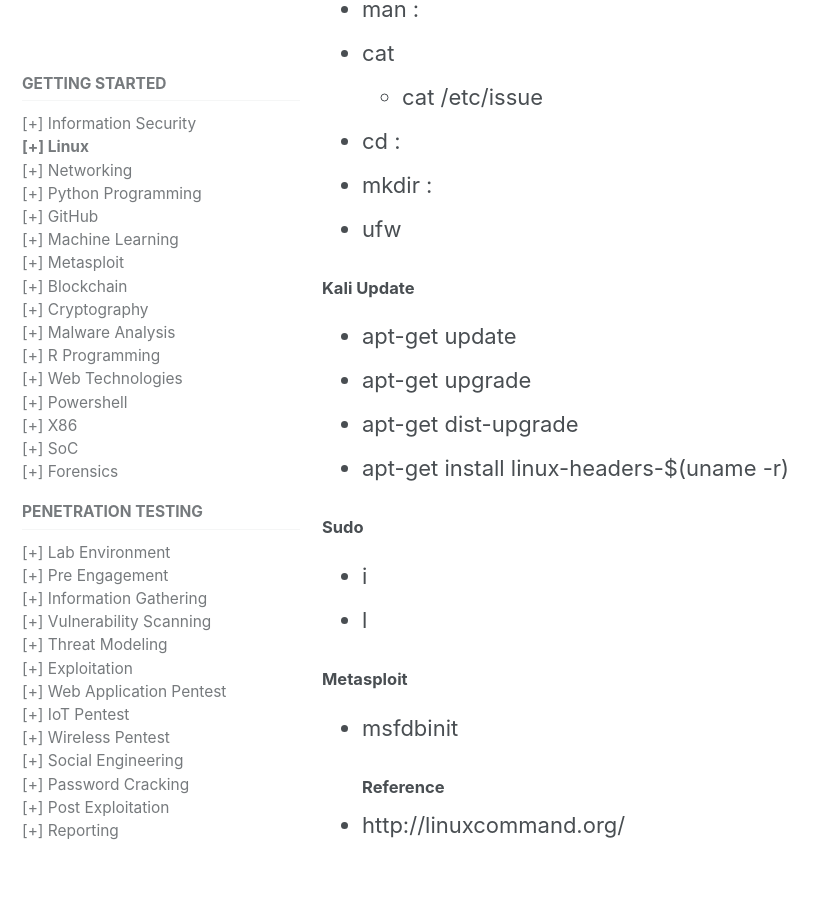
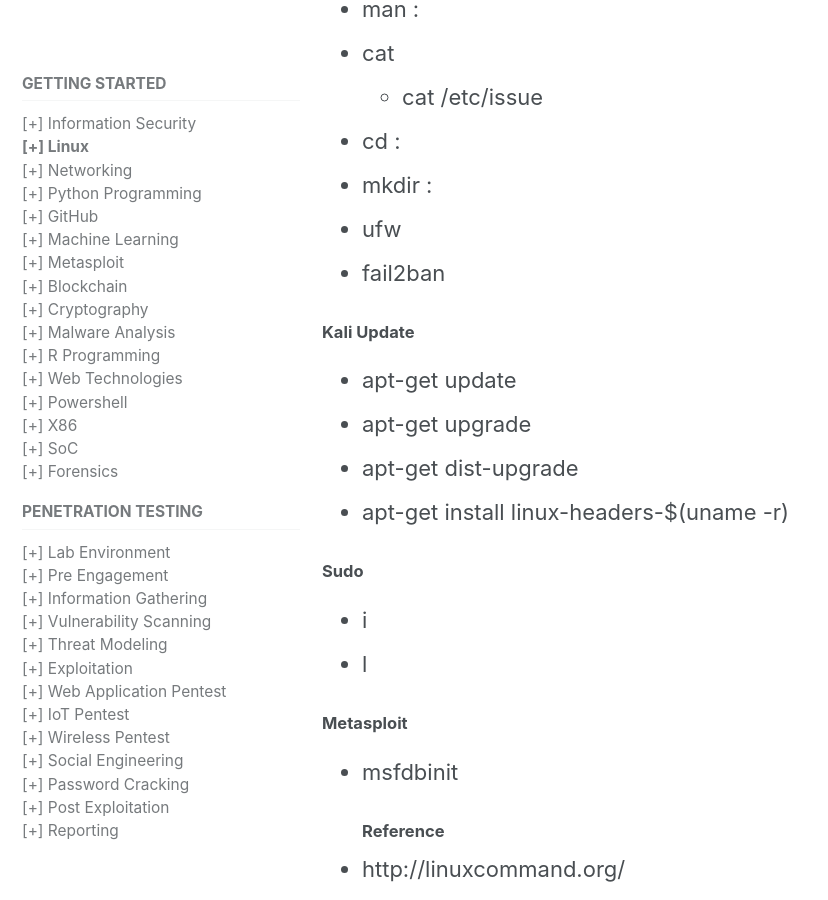
Before and after one commit to mohareti/cyberlab, a Jekyll site: the page built from _docs/02_linux-101.md, in a window 1280 px wide and 900 px high, scrolled down 324 px. Shown: the whole window, without its empty margins (0-828 px from the left). Built offline with Jekyll 4.4.1, drawn with Linux system fonts in a browser that asks for light colours; cached includes are drawn as plain includes; nearby versions of some CDN libraries.

Commit message:
Update 02_linux-101.md

```diff
--- a/_docs/02_linux-101.md
+++ b/_docs/02_linux-101.md
@@ -12,6 +12,7 @@ toc: true
 - cd :
 - mkdir :
 - ufw
+- fail2ban
 
 ##### Kali Update
 - apt-get update
```
